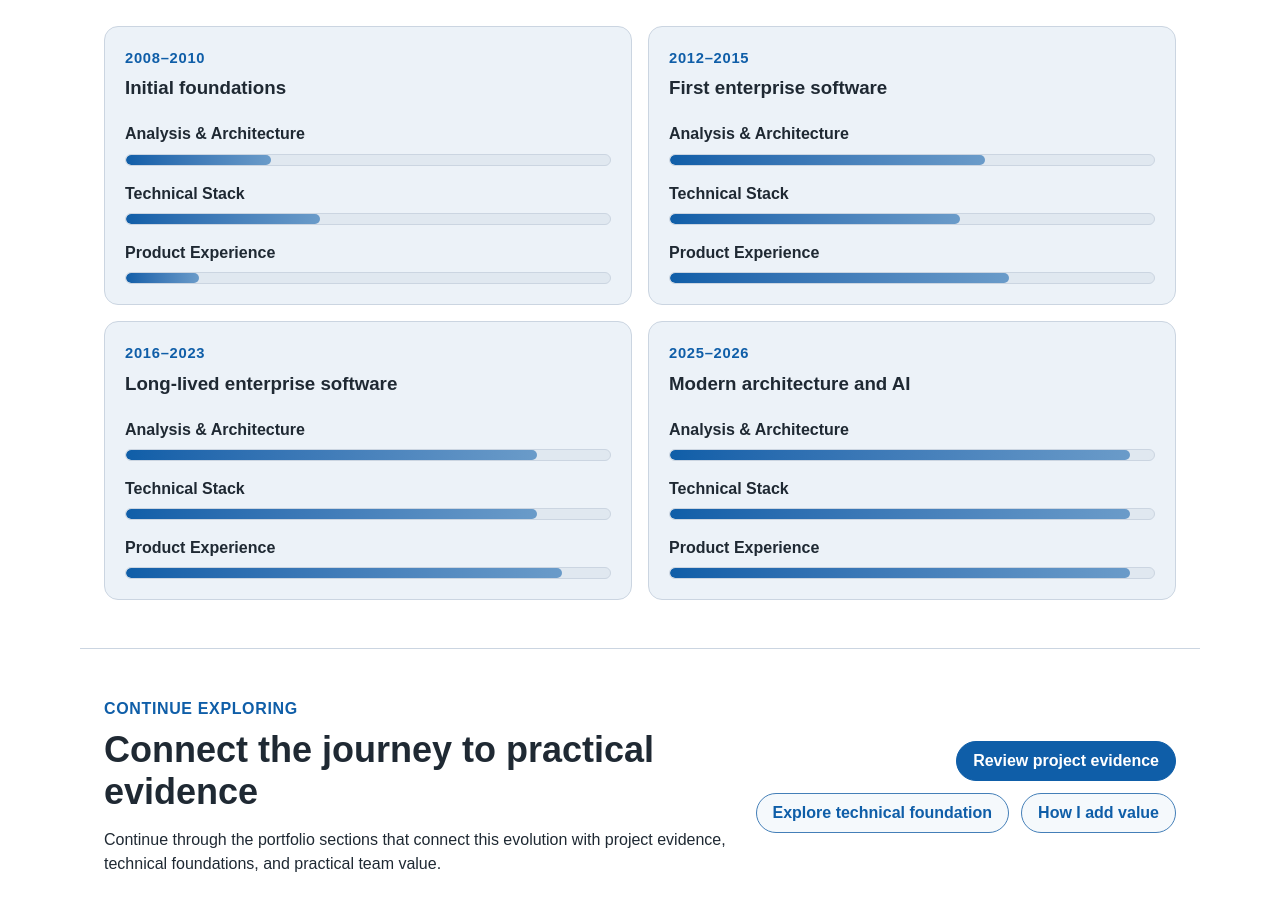
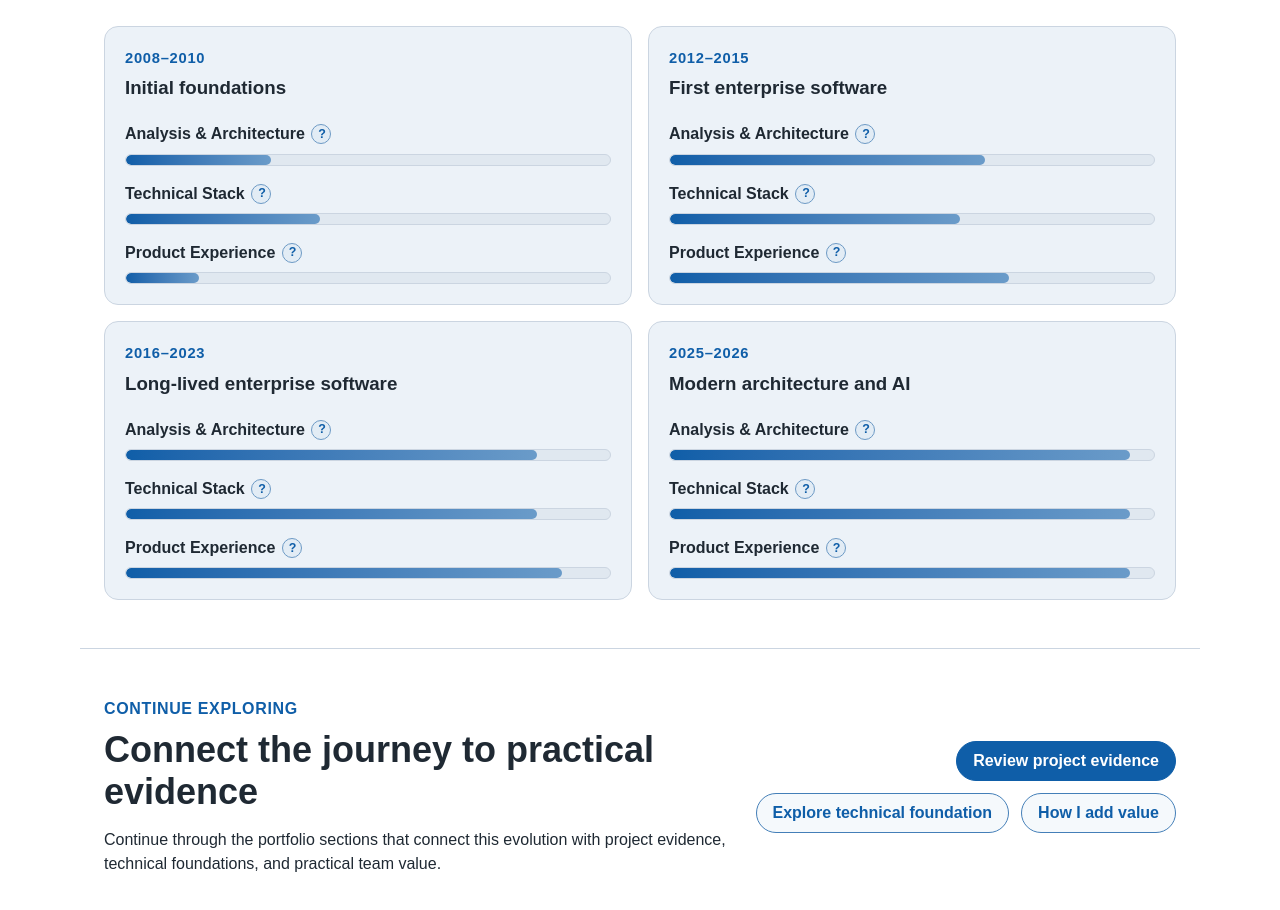
Before and after one commit to jorgejaimes085GH/J3dev-portfolio, an Angular app: page /journey in a window 1280 px wide. Shown: the part 5587-6497 px from the top of the page. Built offline with nearby package versions, Linux system fonts and the light colour scheme.

Commit message:
Add Journey metric help popovers

```diff
--- a/src/app/data/ui-text.data.ts
+++ b/src/app/data/ui-text.data.ts
@@ -230,6 +230,15 @@ export const UI_TEXT = {
           'Visual representation of how architecture thinking, technical capabilities and product experience evolved across major stages of the career.',
         evolutionAria: 'Relative professional evolution by career stage',
         evolutionMetricAriaConnector: 'relative growth during',
+        metricHelpAriaPrefix: 'Show explanation for',
+        evolutionMetricExplanations: {
+          analysisArchitecture:
+            'Includes requirements analysis, UML, modeling, design before coding, software architecture, SOLID, Clean Code, and maintainable technical decisions.',
+          technicalStack:
+            'Includes languages, frameworks, databases, APIs, frontend, backend, development tools, cloud, DevOps, and technologies learned across the career path.',
+          productExperience:
+            'Includes work with real users, production systems, maintenance, product evolution, post-production support, business context, and accumulated learning from enterprise projects.',
+        },
         ctaEyebrow: 'Continue Exploring',
         ctaTitle: 'Connect the journey to practical evidence',
         ctaIntro:
@@ -548,6 +557,15 @@ export const UI_TEXT = {
           'Representación visual de cómo evolucionaron el análisis arquitectónico, las capacidades técnicas y la experiencia de producto a través de las principales etapas de la trayectoria profesional.',
         evolutionAria: 'Evolución profesional relativa por etapa de carrera',
         evolutionMetricAriaConnector: 'crecimiento relativo durante',
+        metricHelpAriaPrefix: 'Mostrar explicación de',
+        evolutionMetricExplanations: {
+          analysisArchitecture:
+            'Incluye análisis de requerimientos, UML, modelado, diseño previo a codificar, arquitectura de software, SOLID, Clean Code y decisiones técnicas mantenibles.',
+          technicalStack:
+            'Incluye lenguajes, frameworks, bases de datos, APIs, frontend, backend, herramientas de desarrollo, cloud, DevOps y tecnologías aprendidas durante la trayectoria.',
+          productExperience:
+            'Incluye trabajo con usuarios reales, sistemas en producción, mantenimiento, evolución de productos, soporte postproducción, contexto de negocio y aprendizaje acumulado en proyectos empresariales.',
+        },
         ctaEyebrow: 'Continuar explorando',
         ctaTitle: 'Conecta la trayectoria con evidencia práctica',
         ctaIntro:
--- a/src/app/pages/journey/journey.ts
+++ b/src/app/pages/journey/journey.ts
@@ -1,4 +1,4 @@
-import { Component, computed, inject } from '@angular/core';
+import { Component, HostListener, computed, inject, signal } from '@angular/core';
 import { RouterLink } from '@angular/router';
 
 import {
@@ -122,9 +122,32 @@ import { Project } from '../../models/project.model';
               </div>
 
               <div class="journey-evolution-card__metrics">
-                @for (metric of phase.metrics; track metric.label) {
+                @for (metric of phase.metrics; track metric.label; let metricIndex = $index) {
                   <div class="journey-evolution-metric">
-                    <span class="journey-evolution-metric__label">{{ metric.label }}</span>
+                    <div class="journey-evolution-metric__label-row">
+                      <span class="journey-evolution-metric__label">{{ metric.label }}</span>
+                      <button
+                        type="button"
+                        class="journey-evolution-metric__help"
+                        [attr.aria-label]="text().metricHelpAriaPrefix + ' ' + metric.label"
+                        [attr.aria-expanded]="isMetricHelpOpen(phase.id, metricIndex)"
+                        [attr.aria-controls]="getMetricHelpId(phase.id, metricIndex)"
+                        (click)="toggleMetricHelp(phase.id, metricIndex, $event)"
+                      >
+                        ?
+                      </button>
+
+                      @if (isMetricHelpOpen(phase.id, metricIndex)) {
+                        <p
+                          class="journey-evolution-metric__popover"
+                          [id]="getMetricHelpId(phase.id, metricIndex)"
+                          role="status"
+                          (click)="$event.stopPropagation()"
+                        >
+                          {{ getMetricExplanation(metric.label) }}
+                        </p>
+                      }
+                    </div>
                     <span
                       class="journey-evolution-metric__track"
                       role="img"
@@ -376,8 +399,58 @@ import { Project } from '../../models/project.model';
         gap: 0.45rem;
       }
 
+      .journey-evolution-metric__label-row {
+        position: relative;
+        display: flex;
+        gap: 0.4rem;
+        align-items: center;
+        width: fit-content;
+        max-width: 100%;
+      }
+
       .journey-evolution-metric__label {
         font-weight: 700;
+      }
+
+      .journey-evolution-metric__help {
+        display: inline-grid;
+        width: 1.25rem;
+        height: 1.25rem;
+        flex: 0 0 auto;
+        place-items: center;
+        border: 1px solid color-mix(in srgb, var(--app-link-color) 50%, var(--app-border-color));
+        border-radius: 999px;
+        background: color-mix(in srgb, var(--app-background-color) 88%, var(--app-link-color));
+        color: var(--app-link-color);
+        cursor: pointer;
+        font: inherit;
+        font-size: 0.78rem;
+        font-weight: 800;
+        line-height: 1;
+      }
+
+      .journey-evolution-metric__help:hover,
+      .journey-evolution-metric__help:focus-visible {
+        outline: 2px solid color-mix(in srgb, var(--app-link-color) 70%, transparent);
+        outline-offset: 2px;
+      }
+
+      .journey-evolution-metric__popover {
+        position: absolute;
+        z-index: 2;
+        top: calc(100% + 0.45rem);
+        left: 0;
+        width: min(18rem, calc(100vw - 3rem));
+        margin: 0;
+        padding: 0.7rem 0.8rem;
+        border: 1px solid color-mix(in srgb, var(--app-link-color) 38%, var(--app-border-color));
+        border-radius: 0.65rem;
+        background: color-mix(in srgb, var(--app-background-color) 96%, var(--app-link-color));
+        box-shadow: 0 1rem 2rem rgba(15, 23, 42, 0.18);
+        color: var(--app-text-color);
+        font-size: 0.86rem;
+        font-weight: 500;
+        line-height: 1.45;
       }
 
       .journey-evolution-metric__track {
@@ -511,6 +584,7 @@ export class Journey {
   private readonly languageService = inject(LanguageService);
 
   protected readonly text = computed(() => this.languageService.uiText().pages.journey);
+  protected readonly openMetricHelpId = signal<string | null>(null);
 
   readonly evolutionPhases = computed(() =>
     getLocalizedData(JOURNEY_EVOLUTION_PHASES, this.languageService.currentLanguage()),
@@ -532,6 +606,39 @@ export class Journey {
     () => new Map(this.projects().map((project) => [project.slug, project])),
   );
 
+  @HostListener('document:click')
+  closeMetricHelp(): void {
+    this.openMetricHelpId.set(null);
+  }
+
+  getMetricHelpId(phaseId: string, metricIndex: number): string {
+    return `journey-evolution-help-${phaseId}-${metricIndex}`;
+  }
+
+  isMetricHelpOpen(phaseId: string, metricIndex: number): boolean {
+    return this.openMetricHelpId() === this.getMetricHelpId(phaseId, metricIndex);
+  }
+
+  toggleMetricHelp(phaseId: string, metricIndex: number, event: MouseEvent): void {
+    event.stopPropagation();
+    const helpId = this.getMetricHelpId(phaseId, metricIndex);
+    this.openMetricHelpId.update((currentHelpId) => (currentHelpId === helpId ? null : helpId));
+  }
+
+  getMetricExplanation(metricLabel: string): string {
+    const explanations = this.text().evolutionMetricExplanations;
+
+    if (metricLabel === 'Analysis & Architecture' || metricLabel === 'Análisis y Arquitectura') {
+      return explanations.analysisArchitecture;
+    }
+
+    if (metricLabel === 'Technical Stack' || metricLabel === 'Stack Técnico') {
+      return explanations.technicalStack;
+    }
+
+    return explanations.productExperience;
+  }
+
   getRelatedProjects(stage: JourneyStage): Project[] {
     return (stage.relatedProjectSlugs ?? [])
       .map((projectSlug) => this.projectsBySlug().get(projectSlug))
```
